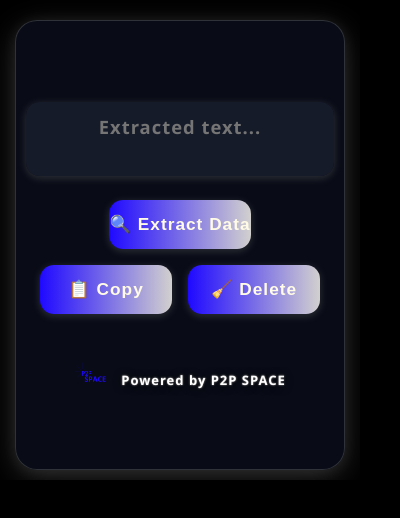
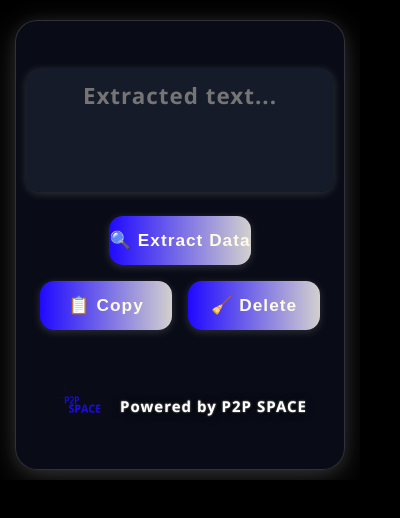
Before and after one commit to Batuhan-Yildirim/P2PSpaceVATReaderExtension, a browser extension: page popup.html in a window 400 px wide. Both pictures are taken after a click on the button "Start VAT Reader". Drawn offline with Linux system fonts and the light colour scheme.

Commit message:
New Style

```diff
--- a/popup.html
+++ b/popup.html
@@ -9,23 +9,22 @@
     <!-- Welcome Page Overlay -->
     <div id="welcome-page">
       <div id="welcome-logo-title">
-          <span id="welcome-wallet">VAT Reader</span>
+        <span id="welcome-wallet">VAT READER</span>
       </div>
       <div class="welcome-bg"></div>
       <div class="welcome-content">
       <div id="welcome-desc">
         Instantly extract and verify EU VAT numbers from any web page.
       </div>
-        <button id="start-btn" class="welcome-btn">
+      <button id="start-btn" class="welcome-btn" style="margin-top: 30px;">
         <!-- <span class="lock-icon">&#128274;</span> -->
         Start VAT Reader
       </button>
       </div>
     </div>
-    </div>
     <!-- Extract Data Page -->
     <div class="vat-card" id="extract-page" style="display:none; margin-top: 20px;">
-      <textarea id="output" placeholder="Extracted text..."></textarea>
+      <textarea id="output" placeholder="Extracted text..." rows="4" cols="20"></textarea>
       <div class="action-buttons">
         <button class="main-action-btn" id="extract-button">&#128269; Extract Data</button>
         <div class="action-buttons-row">
@@ -33,7 +32,7 @@
           <button class="main-action-btn" id="restart-btn">&#129529; Delete</button>
         </div>
       </div>
-      <div id="bottom-bar">
+    <div id="bottom-bar" style="margin-top: 20px;">
       <img src="image/logo.png" alt="Logo" id="bottom-logo">
       <div id="powered-title" style="margin-top: 15px;">Powered by P2P SPACE</div>
     </div>
--- a/styles/styles.css
+++ b/styles/styles.css
@@ -88,7 +88,7 @@ html, body {
 
 .welcome-btn {
   width: 90%;
-  max-width: 260px;
+  max-width: 280px;
   padding: 14px 0;
   font-size: 1.08rem;
   font-weight: 600;
@@ -136,7 +136,6 @@ body {
   box-sizing: border-box;
   min-height: 40px;
 }
-/* ...existing code... */
 
 .vat-card {
   background: rgba(10, 14, 24, 0.92);
@@ -159,10 +158,11 @@ body {
 
 #output {
   width: 100%;
-  min-height: 46px;
-  max-height: 70px;
+  min-height: 80px;
+  height: 100px;
+  max-height: 240px;
   resize: none;
-  font-size: 1.15rem;
+  font-size: 1.40rem;
   border: none;
   border-radius: 14px;
   padding: 12px 14px;
@@ -228,20 +228,20 @@ body {
   display: flex;
   align-items: center;
   justify-content: center;
-  height: 32px;
+  height: 48px;
   background: transparent;
   border-radius: 0 0 12px 12px;
-  margin-top: 18px;
+  margin-top: 100px;
   margin-bottom: 0;
   position: relative;
   box-sizing: border-box;
   width: 100%;
   z-index: 2;
-  gap: 8px;
+  gap: 12px;
 }
 
 #powered-title {
-  font-size: 13px;
+  font-size: 15px;
   color: #ffffff;
   font-weight: 600;
   letter-spacing: 1px;
@@ -253,8 +253,8 @@ body {
 }
 
 #bottom-logo {
-  width: 32px;
-  height: 32px;
+  width: 48px;
+  height: 48px;
   border-radius: 6px;
   object-fit: contain;
   background: transparent;
```
Lines whose indentation alone changed are shown as unchanged.
